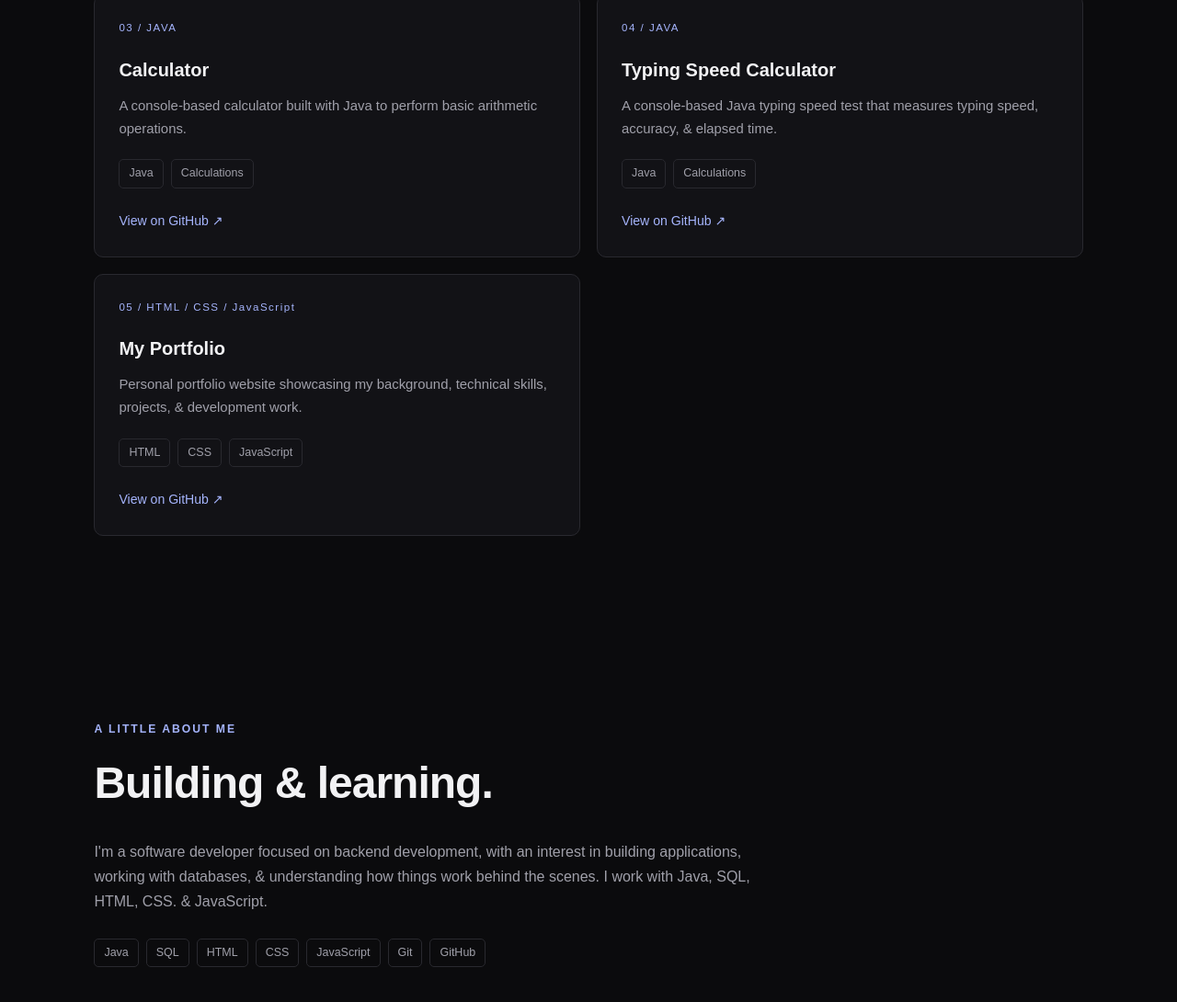
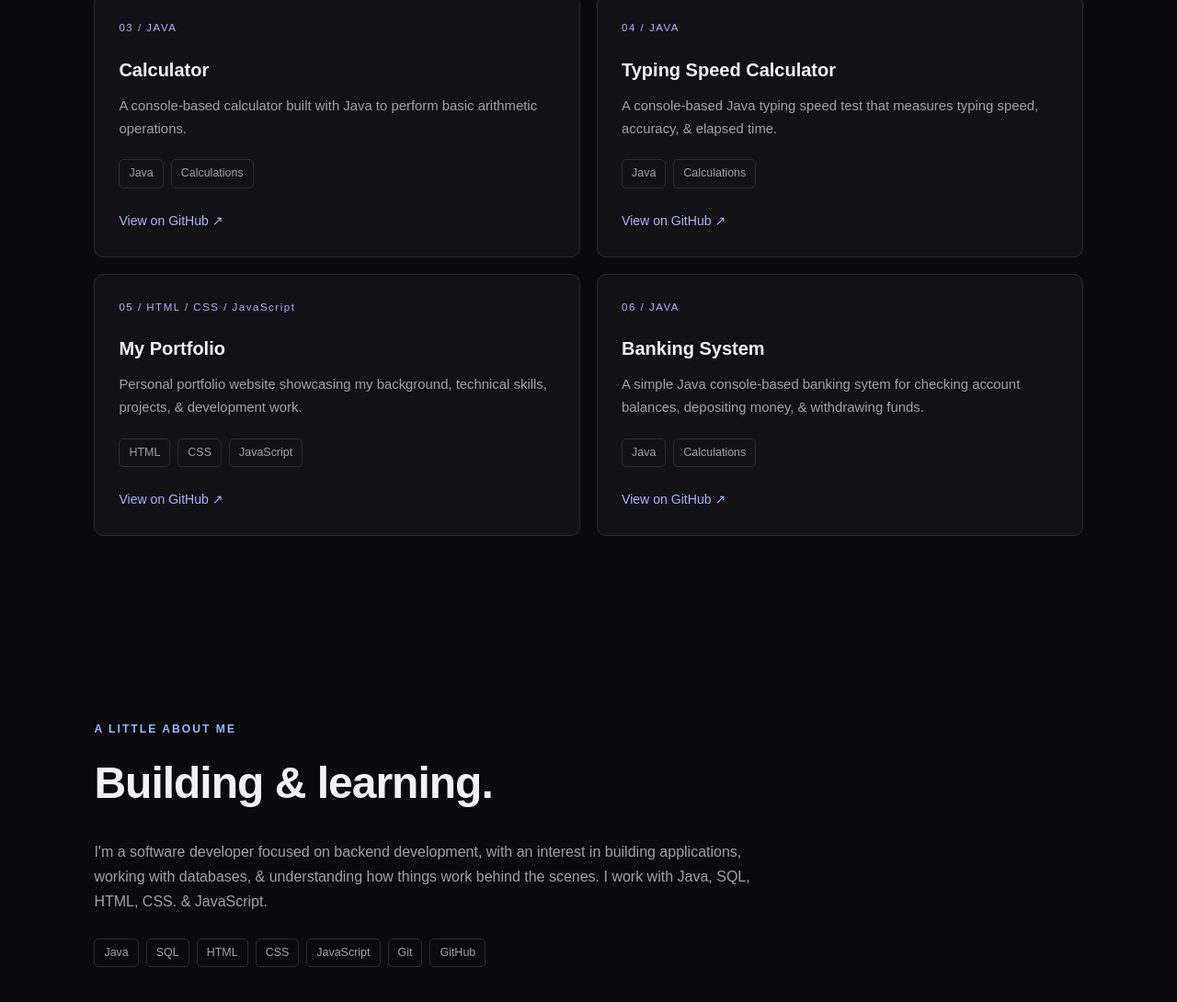
Before and after one commit to Amazingayo/my-portfolio, a plain HTML site: page index.html in a window 1280 px wide. Shown: the part 791-1881 px from the top of the page at 92% size. Drawn offline with Linux system fonts and the light colour scheme.

Commit message:
Add project card for Banking System in index.html
Added a new project card for a Java Banking System with details and a GitHub link.

```diff
--- a/index.html
+++ b/index.html
@@ -123,6 +123,21 @@
                     View on GitHub ↗
                 </a>
             </article>
+
+            <article class="project-card">
+                <p class="project-number">06 / JAVA</p>
+                <h3>Banking System</h3>
+                <p>
+                    A simple Java console-based banking sytem for checking account balances, depositing money, &
+                    withdrawing funds.
+                <div class="tags">
+                    <span>Java</span>
+                    <span>Calculations</span>
+                </div>
+                <a class="project-link" href="https://github.com/Amazingayo/Banking-Sysytem">
+                    View on GitHub ↗
+                </a>
+            </article>
         </div>
     </section>
 
```
